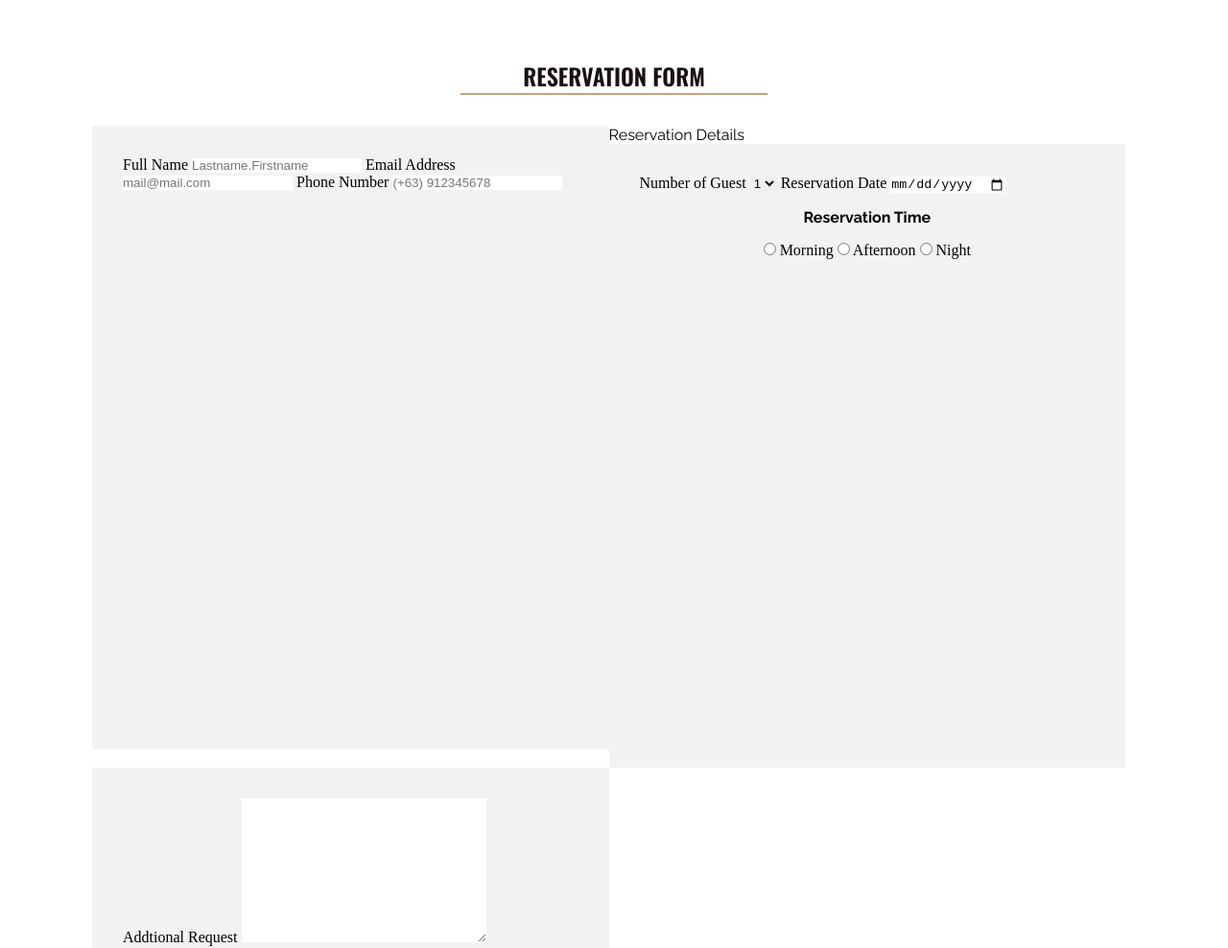
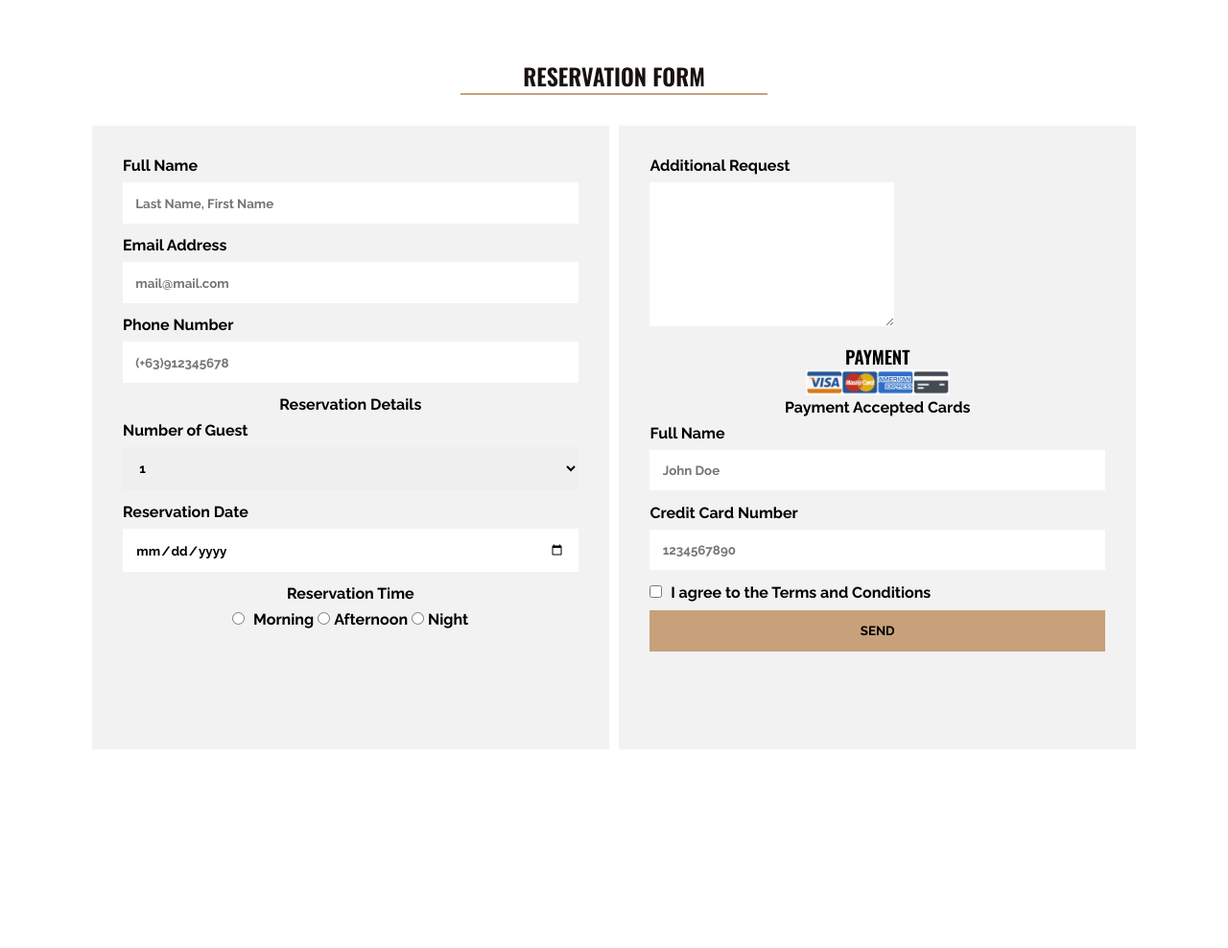
Before and after one commit to Minami57/coffee-bean, a plain HTML site: page index.html in a window 1280 px wide. Shown: the part 4024-5012 px from the top of the page at 96% size. After the commit the page ends 4837 px from the top, so only its background shows below. Drawn offline with nearby package versions, Linux system fonts and the light colour scheme.

Commit message:
reservation form

```diff
--- a/index.html
+++ b/index.html
@@ -194,25 +194,24 @@
       </div>
 
 
-
-
       <div class="section-header">
         <h2>Reservation Form</h2>
         <hr>
     </div>
 
     <div id="reservation">
+       <form action="">
            <div class="form-column">
+
                 <label for="full_name">Full Name</label>
-                 <input type="text" name="full_name" id="full_name" required placeholder="Lastname.Firstname">
+                <input type="text" name="full_name" id="full_name" placeholder="Last Name, First Name">
                 <label for="email_ad">Email Address</label>
-                 <input type="text" name="email_ad" id="email_ad" required placeholder="mail@mail.com">
-                 <label for="phone_num">Phone Number </label>
-                 <input type="text" name="phone_num" id="phone_num" required placeholder="(+63) 912345678">
-            </div>
+                <input type="email" name="email_ad" id="email_ad" placeholder="mail@mail.com">
+                <label for="phone_num">Phone Number</label>
+                <input type="text" name="phone_num" id="phone_num" placeholder="(+63)912345678">
 
                 <p>Reservation Details</p>
-            <div class="form-column">
+
                 <label for="guest_num">Number of Guest</label>
                 <select name="guest_num" id="guest_num">
                     <option value="1">1</option>
@@ -234,9 +233,8 @@
                     <label for="reserve_night">Night</label>
                 </div>
            </div>
-
            <div class="form-column">
-                <label for="request">Addtional Request</label>
+               <label for="request">Additional Request</label>
                <textarea name="request" id="request" cols="30" rows="10"></textarea>
 
                <h3>Payment</h3>
@@ -244,17 +242,19 @@
                <p>Payment Accepted Cards</p>
 
                <label for="card_name">Full Name</label>
-                <input type="text" name="card_nam" id="card_name" required placeholder="John Doe">
+               <input type="text" name="card_name" id="card_name" placeholder="John Doe">
                <label for="card_number">Credit Card Number</label>
-                <input type="text" name="card_number" id="card_number" required placeholder="1234567890">
+               <input type="number" name="card_number" id="card_number" placeholder="1234567890">
+
                <div id="agreement">
                     <input type="checkbox" name="check_terms" id="check_terms">
-                   <label for="check_terms">I agree to the Terms and Conditions.</label>
+                    <label for="check_terms">I agree to the Terms and Conditions</label>
                 </div>
                <input type="submit" value="Send">
             </div>
+       </form>
     </div>
-    </form>
+
 
 </body>
 </html>
--- a/style.css
+++ b/style.css
@@ -316,12 +316,13 @@ p, a, span {
 #reservation {
     width: 85%;
     margin: 2em auto;
+    overflow: auto;
+}
 
-}
 #reservation form :nth-child(1) {
     margin-right: 1%;
+}
 
-}
 
 .form-column {
     width: 49.5%;
@@ -329,9 +330,8 @@ p, a, span {
     float:left;
     height: 650px;
     padding: 2em;
+}
 
-
-}
 
 form label, form input, .form-column p, form select{
     font-family: 'Raleway', sans-serif;
@@ -342,7 +342,7 @@ form label, form input, .form-column p, form select{
     display: block;
 }
 
-form label .form-column p {
+form label, .form-column p {
     font-weight:700;
     padding-left: 0;
     padding: 0 0 0.5em 0;
@@ -382,16 +382,19 @@ form input, form select, form textarea{
     background-image: url('images/reservation-cards.png');
     background-repeat: no-repeat;
     background-size: contain;
+    display: block;
+    margin:auto;
 
 }
 
-#agreement input, #agreenment label {
+#agreement input, #agreement label {
+    padding: 0;
     width: auto;
     text-align: left;
     display: inline;
 }
 
-form input [type="submit"] {
+form input[type="submit"] {
     width: 100%;
     padding: 1em;
     text-align: center;
```
Also changed, not shown: 1 other file. Lines whose indentation alone changed are shown as unchanged.
